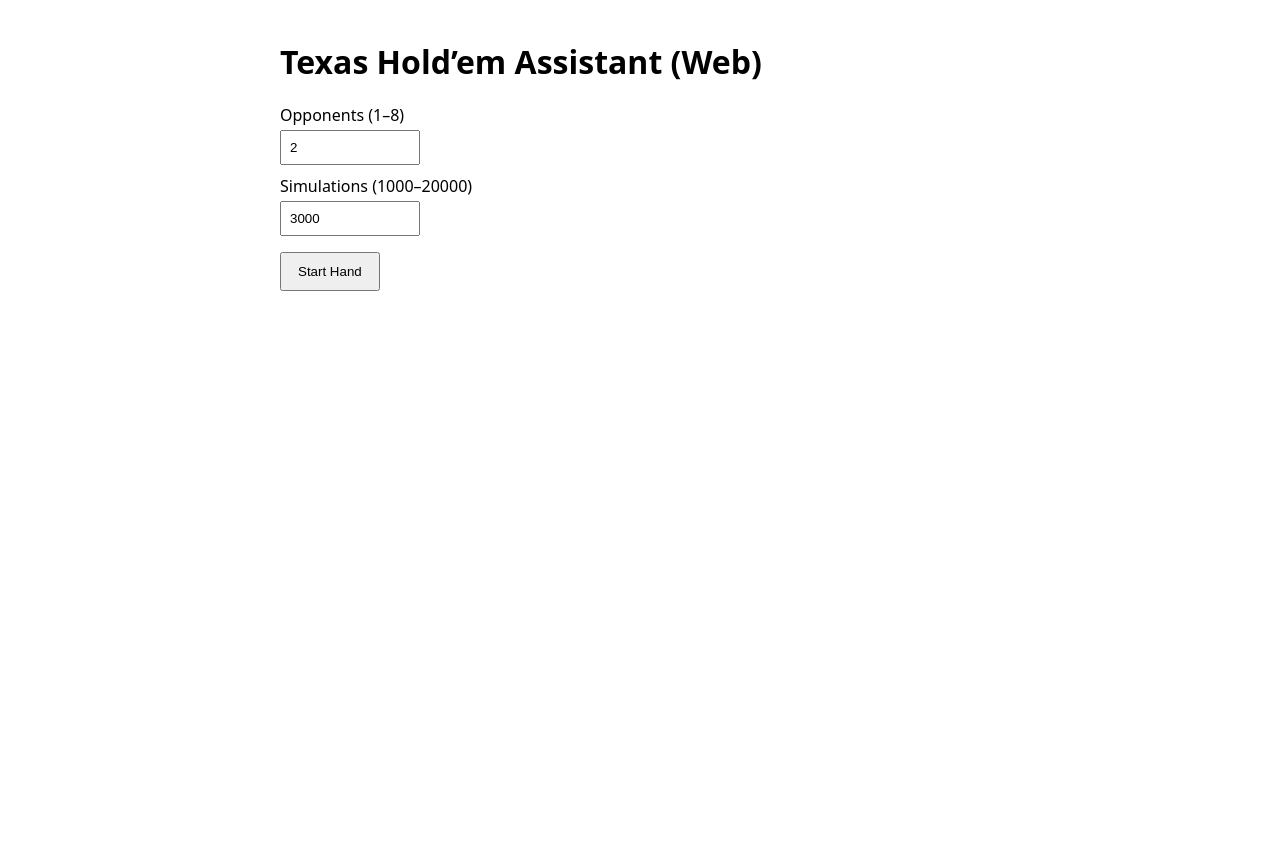
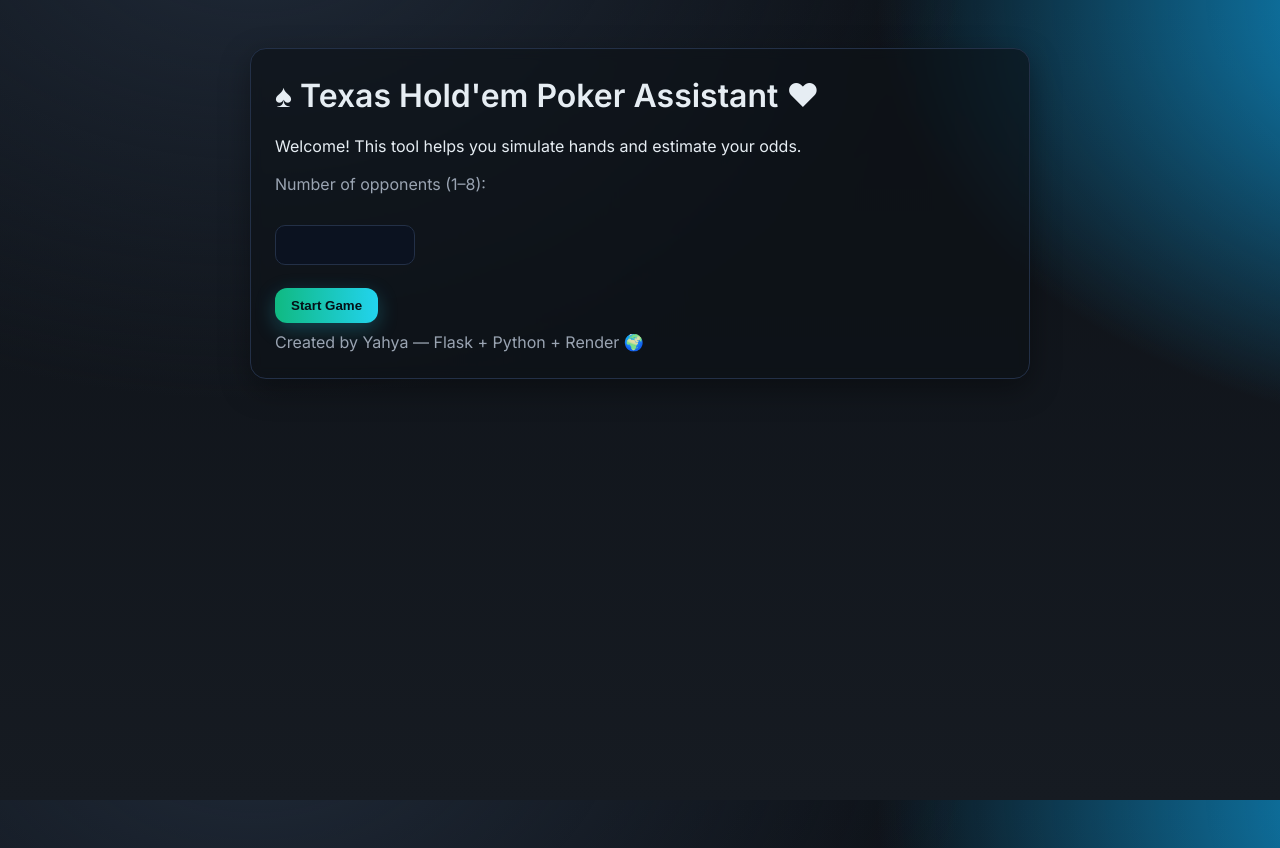
Before and after one commit to Djaydjayavvc/texas-holdem-web, a Flask app: page / in a window 1280 px wide. Before the commit the page ends 291 px from the top, so only its background shows below. Run offline with Flask 3, Linux system fonts and the light colour scheme.

Commit message:
initial commit

```diff
--- /dev/null
+++ b/static/css/styles.css
@@ -0,0 +1,75 @@
+/* static/css/styles.css */
+:root{
+  --bg1:#0d1117;
+  --bg2:#161b22;
+  --accent:#10b981;   /* emerald */
+  --accent2:#22d3ee;  /* cyan */
+  --text:#e6edf3;
+  --muted:#9aa4b2;
+  --card:#0b1320aa;
+  --border:#233047;
+}
+
+* { box-sizing: border-box; }
+html, body { height: 100%; }
+body {
+  margin: 0;
+  font-family: Inter, system-ui, -apple-system, Segoe UI, Roboto, sans-serif;
+  color: var(--text);
+  line-height: 1.45;
+
+  /* A) Gradient background */
+  background: radial-gradient(1200px 800px at 20% -10%, #1f2937 0%, transparent 60%),
+              radial-gradient(1200px 800px at 120% 0%, #0ea5e9 0%, transparent 55%),
+              linear-gradient(180deg, var(--bg1), var(--bg2));
+
+  /* B) If you prefer an image background instead, comment the 3 lines above and use:
+  background: url("../img/table-bg.jpg") center/cover fixed no-repeat, linear-gradient(180deg, var(--bg1), var(--bg2));
+  */
+}
+
+.container {
+  max-width: 780px;
+  margin: 48px auto;
+  padding: 24px;
+  background: rgba(13, 17, 23, 0.6);
+  backdrop-filter: blur(6px);
+  border: 1px solid var(--border);
+  border-radius: 16px;
+  box-shadow: 0 10px 30px rgba(0,0,0,0.35);
+}
+
+h1, h2 { margin: 0 0 16px; font-weight: 600; }
+p { margin: 8px 0 0; }
+
+label { display:block; margin: 14px 0 6px; color: var(--muted); }
+input[type="number"] {
+  appearance: textfield;
+  width: 140px; padding: 10px 12px; font-size: 16px;
+  border: 1px solid var(--border); border-radius: 10px; background: #0b1220; color: var(--text);
+}
+input[type="number"]:focus { outline: 2px solid var(--accent2); }
+
+.buttons { margin-top: 18px; display:flex; gap: 10px; }
+
+button, .btn {
+  cursor: pointer;
+  border: 0;
+  padding: 10px 16px;
+  border-radius: 12px;
+  background: linear-gradient(90deg, var(--accent), var(--accent2));
+  color: #051016; font-weight: 600;
+  box-shadow: 0 6px 20px rgba(34, 211, 238, 0.25);
+  transition: transform .06s ease, filter .2s ease;
+  text-decoration: none; display:inline-block;
+}
+button:hover, .btn:hover { filter: brightness(1.08); transform: translateY(-1px); }
+
+.btn-secondary {
+  background: #0f172a; color: var(--text);
+  border: 1px solid var(--border); box-shadow: none;
+}
+
+.cards { font-size: 28px; letter-spacing: 0.5px; }
+.muted { color: var(--muted); }
+.notice { padding:10px 12px; border:1px dashed var(--border); border-radius:12px; color:var(--muted); margin-top:10px; }
--- a/templates/hand.html
+++ b/templates/hand.html
@@ -1,3 +1,8 @@
+<link rel="preconnect" href="https://fonts.gstatic.com" crossorigin>
+<link href="https://fonts.googleapis.com/css2?family=Inter:wght@400;600&display=swap" rel="stylesheet">
+<link rel="stylesheet" href="{{ url_for('static', filename='css/styles.css') }}">
+
+
 <!doctype html>
 <html>
 <head>
--- a/templates/index.html
+++ b/templates/index.html
@@ -1,33 +1,31 @@
-<!doctype html>
-<html>
+<!DOCTYPE html>
+<html lang="en">
 <head>
-  <meta charset="utf-8">
-  <title>Poker Assistant</title>
-  <style>
-    body { font-family: system-ui, sans-serif; max-width: 720px; margin: 40px auto; }
-    label { display:block; margin:10px 0 4px; }
-    input { padding:8px; width: 120px; }
-    button { padding:10px 16px; margin-top: 16px; }
-  </style>
+  <meta charset="UTF-8">
+  <meta name="viewport" content="width=device-width, initial-scale=1.0">
+  <title>Texas Hold'em Assistant</title>
+
+  <!-- Fonts and CSS -->
+  <link rel="preconnect" href="https://fonts.gstatic.com" crossorigin>
+  <link href="https://fonts.googleapis.com/css2?family=Inter:wght@400;600&display=swap" rel="stylesheet">
+  <link rel="stylesheet" href="{{ url_for('static', filename='css/styles.css') }}">
 </head>
+
 <body>
-  <h1>Texas Hold’em Assistant (Web)</h1>
-  <form method="post" action="/">
-    <label>Opponents (1–8)</label>
-    <input type="number" name="opponents" min="1" max="8" value="2" required>
+  <div class="container">
+    <h1>♠ Texas Hold'em Poker Assistant ♥</h1>
+    <p>Welcome! This tool helps you simulate hands and estimate your odds.</p>
 
-    <label>Simulations (1000–20000)</label>
-    <input type="number" name="sims" min="1000" max="20000" value="3000" required>
+    <form action="{{ url_for('progress') }}" method="post">
+      <label for="opponents">Number of opponents (1–8):</label><br>
+      <input type="number" id="opponents" name="opponents" min="1" max="8" required><br><br>
 
-    <br>
-    <button type="submit">Start Hand</button>
-  </form>
-  {% with messages = get_flashed_messages() %}
-    {% if messages %}
-      <ul>
-        {% for m in messages %}<li>{{ m }}</li>{% endfor %}
-      </ul>
-    {% endif %}
-  {% endwith %}
+      <button type="submit">Start Game</button>
+    </form>
+
+    <footer>
+      <p class="muted">Created by Yahya — Flask + Python + Render 🌍</p>
+    </footer>
+  </div>
 </body>
 </html>
```
Also changed, not shown: templates/result.html (+27 -3 lines).
